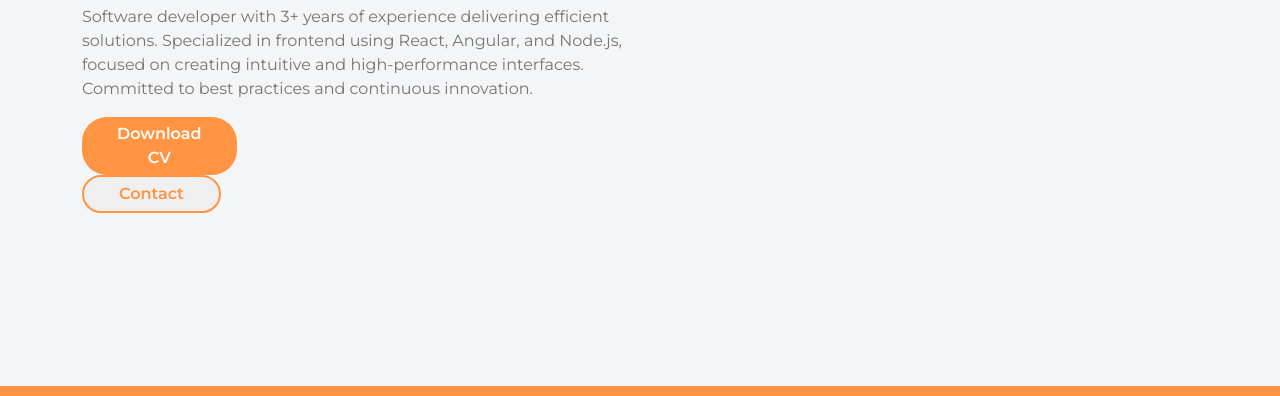
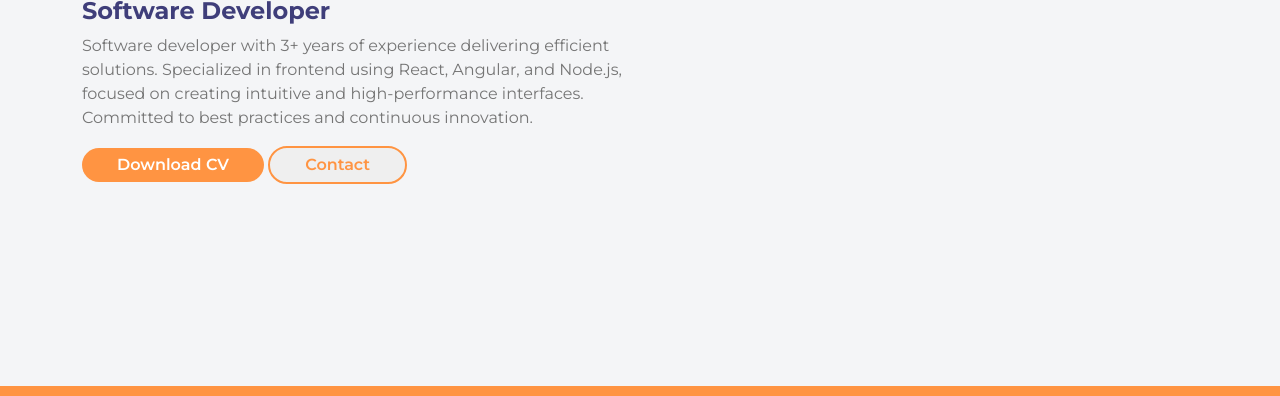
Before and after one commit to MoosesLara/PORTAFOLIO, a plain HTML site: page index.html in a window 1280 px wide. Shown: the part 404-800 px from the top of the page. Drawn offline with nearby package versions, Linux system fonts and the light colour scheme.

Commit message:
fix buttons download

```diff
--- a/index.html
+++ b/index.html
@@ -41,8 +41,8 @@
                 <h4>Software Developer</h4>
                 <p>Software developer with 3+ years of experience delivering efficient solutions. Specialized in frontend using React, Angular, and Node.js, focused on creating intuitive and high-performance interfaces. Committed to best practices and continuous innovation.</p>
 
-                <div class="hero__contact col-2">
-                    <button class="button">Download CV</button>
+                <div class="hero__contact">
+                    <button href="images/Curriculum.pdf" class="button">Download CV</button>
                     <button class="button__white">Contact</button>
                 </div>
             </div>
```
Also changed, not shown: 2 other files.
